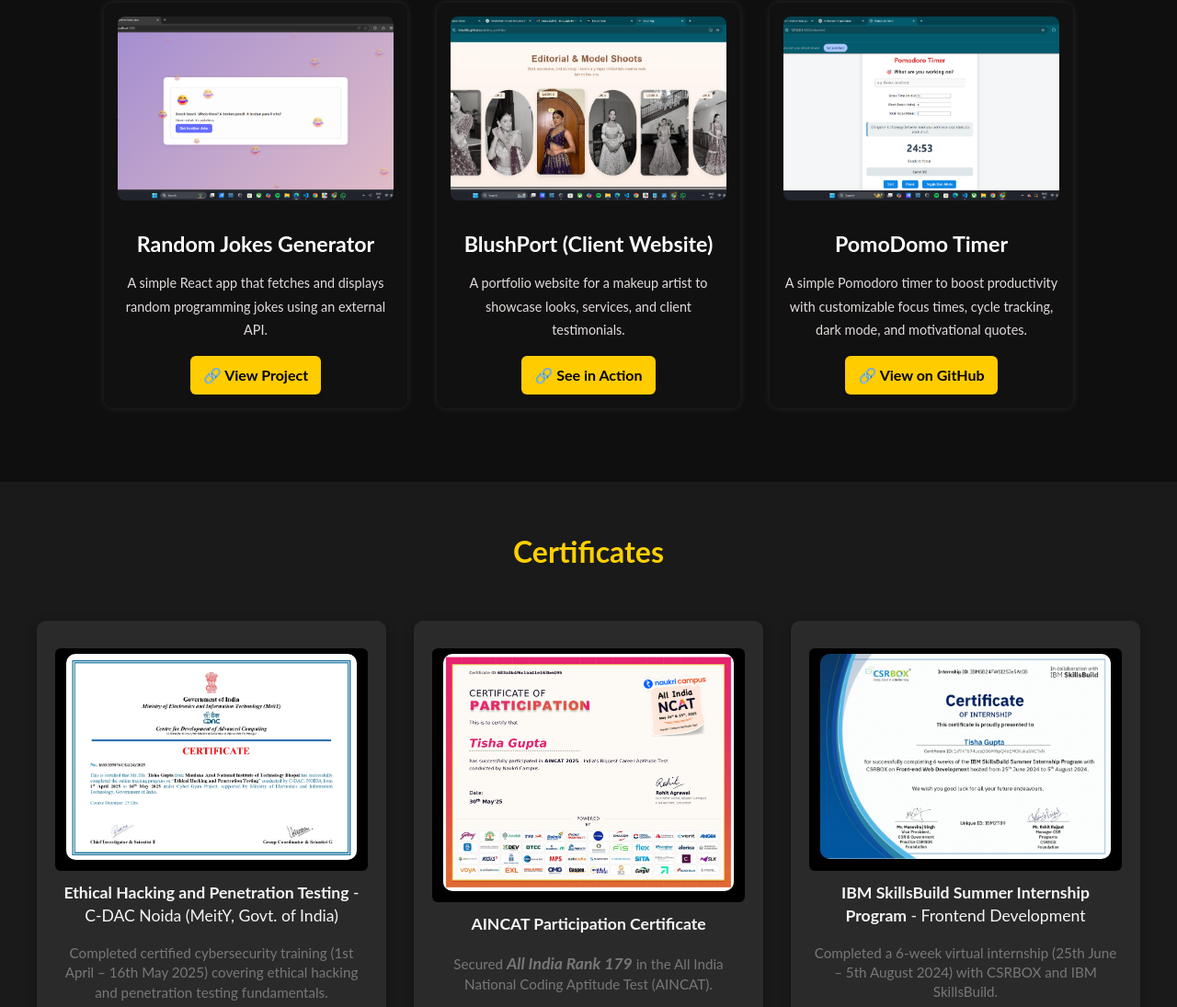
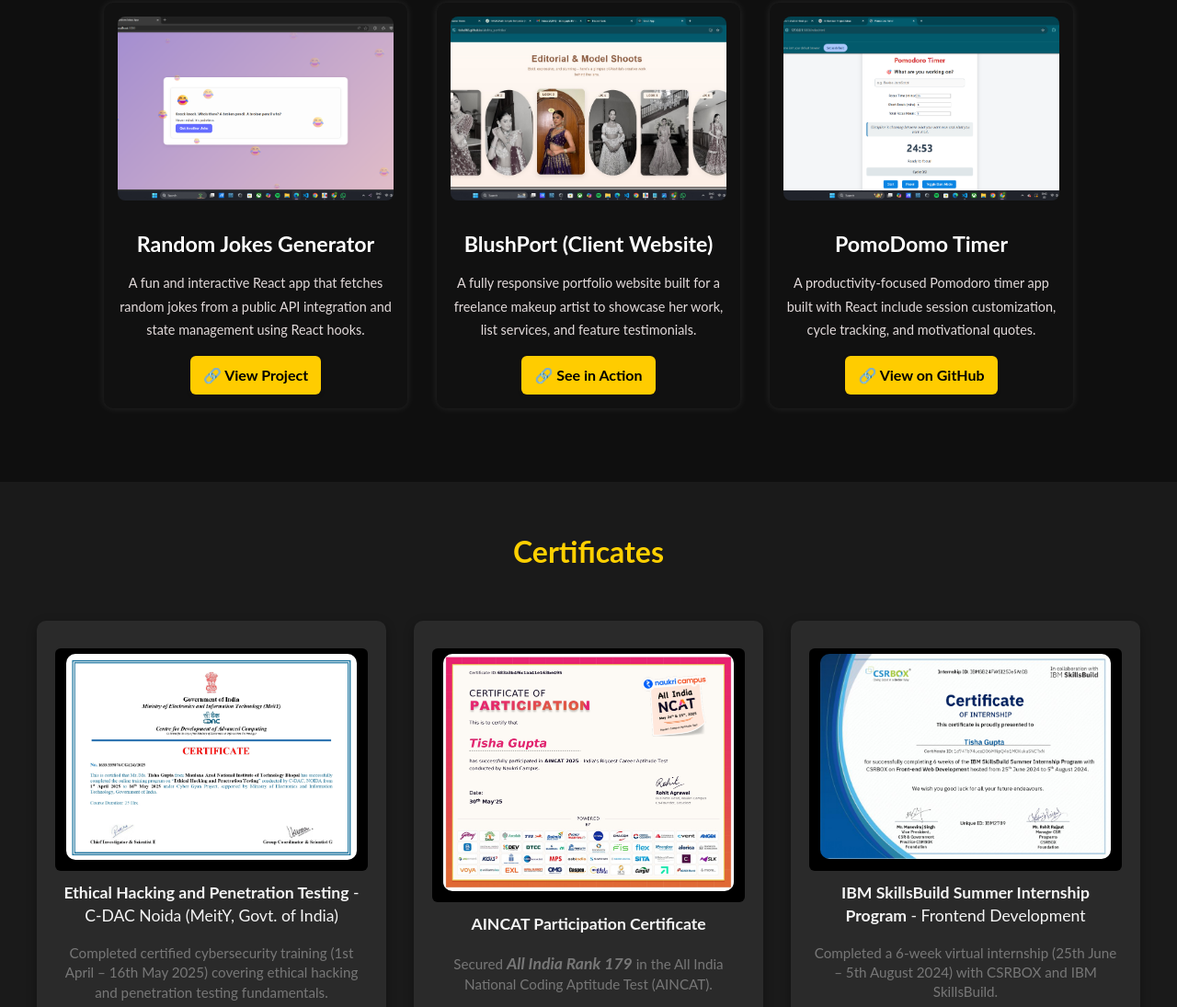
Before and after one commit to Tisha966/Portfolio, a website: page index.html in a window 1280 px wide. Shown: the part 3357-4452 px from the top of the page at 92% size. Drawn offline with Linux system fonts and the light colour scheme.

Commit message:
description enhancement

```diff
--- a/index.html
+++ b/index.html
@@ -183,34 +183,32 @@
 
 
 
-
  <div class="portfolio-item">
   <img src="assets/images/Screenshot (456) copy.png" alt="Random Jokes Generator" class="portfolio-image" />
   <div class="portfolio-description">
     <h3>Random Jokes Generator</h3>
-    <p>A simple React app that fetches and displays random programming jokes using an external API.</p>
+    <p> A fun and interactive React app that fetches random jokes from a public API integration and state management using React hooks.</p>
     <a href="https://tisha966.github.io/random-jokes-app/" target="_blank">🔗 View Project</a>
   </div>
 </div>
+
 <div class="portfolio-item">
   <img src="assets/images/Screenshot (413).jpg" alt="BlushCode Makeup Portfolio" class="portfolio-image" />
   <div class="portfolio-description">
-    <h3>BlushPort (Client Website) </h3>
-    <p>A portfolio website for a makeup artist to showcase looks, services, and client testimonials.</p>
-
-
+    <h3>BlushPort (Client Website)</h3>
+    <p>A fully responsive portfolio website built for a freelance makeup artist to showcase her work, list services, and feature testimonials. </p>
     <a href="https://tisha966.github.io/akshita_portfolio/" target="_blank">🔗 See in Action</a>
   </div>
 </div>
+
 <div class="portfolio-item">
   <img src="assets/images/Screenshot 2025-04-14 231523.png" alt="PomoDomo Timer" class="portfolio-image" />
   <div class="portfolio-description">
     <h3>PomoDomo Timer</h3>
-        <p>A simple Pomodoro timer to boost productivity with customizable focus times, cycle tracking, dark mode, and motivational quotes.</p>
+    <p>A productivity-focused Pomodoro timer app built with React include session customization, cycle tracking, and motivational quotes.</p>
     <a href="https://github.com/Tisha966/PomoDoro-Timer" target="_blank">🔗 View on GitHub</a>
   </div>
 </div>
-
 
 
 
```
Lines whose indentation alone changed are shown as unchanged.
